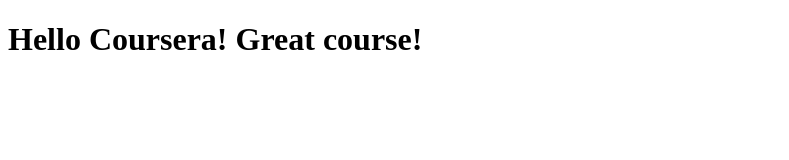
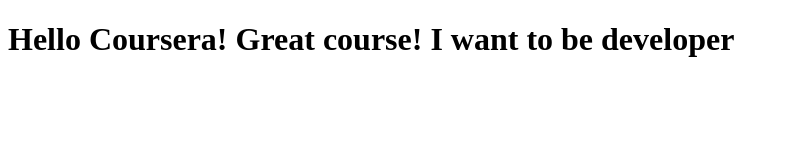
Before and after one commit to MingHweeChew/coursera-test, a plain HTML site: page site/index.html in a window 1280 px wide. Shown: the whole page, without its empty margins (0-789 px from the left). Drawn offline with Linux system fonts and the light colour scheme.

Commit message:
Update index.html

```diff
--- a/site/index.html
+++ b/site/index.html
@@ -4,6 +4,6 @@
 	<title>Hello Coursera!</title>
 </head>
 <body>
-<h1>Hello Coursera! Great course!</h1>
+<h1>Hello Coursera! Great course! I want to be developer</h1>
 </body>
 </html>
```
